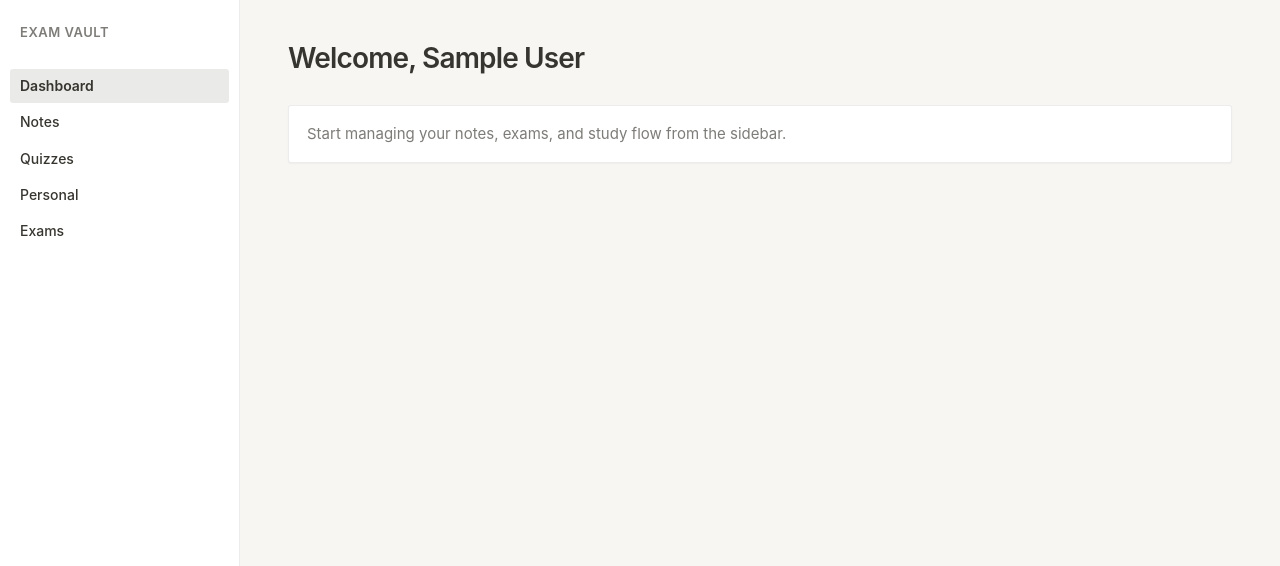
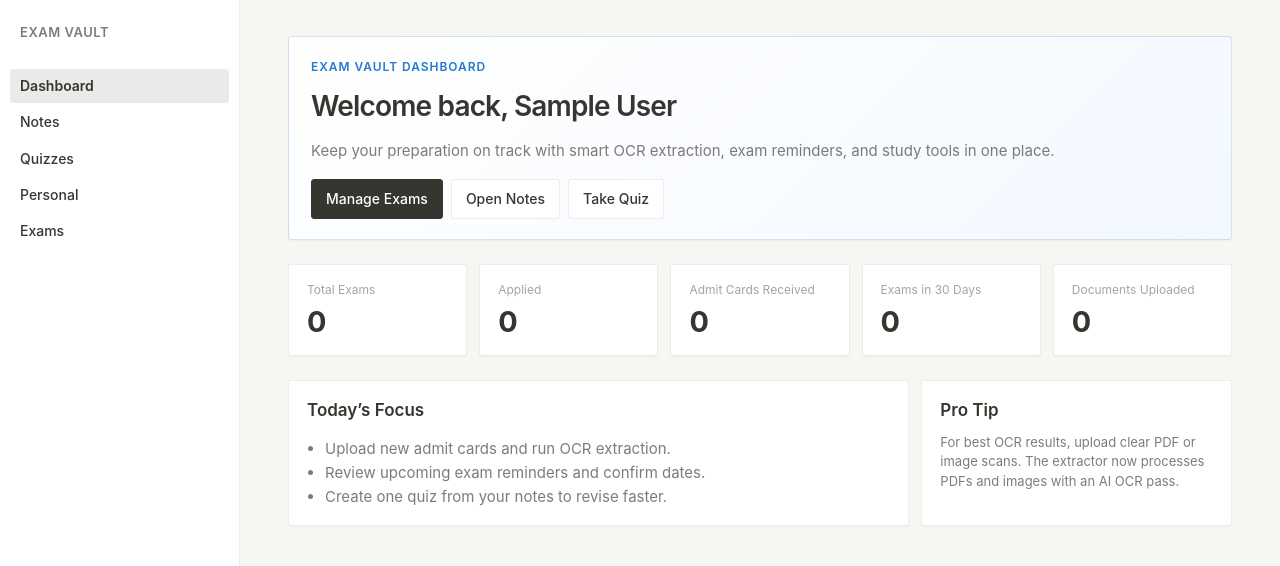
Before and after one commit to BiswajeetRaut/exam_vault, a Next.js app: page /dashboard in a window 1280 px wide. Shown: the top 566 px of the page. Built offline with nearby package versions, Linux system fonts and the light colour scheme; no server answers; the database is empty; sample sign-in values are in the browser's storage.

Commit message:
Fix exam OCR pipeline and redesign dashboard overview

```diff
--- a/app/api/exams/files/extract/route.ts
+++ b/app/api/exams/files/extract/route.ts
@@ -1,7 +1,7 @@
 import { FieldValue } from "firebase-admin/firestore"
 import { getAdminDb } from "@/lib/server/firebaseAdmin"
 import { verifyBearerUid } from "@/lib/server/verifyRequestUser"
-import { extractTextFromImageUrl, parseExamDataFromText } from "@/lib/server/examIntelligence"
+import { extractTextFromFileUrl, parseExamDataFromText } from "@/lib/server/examIntelligence"
 
 export const runtime = "nodejs"
 
@@ -10,6 +10,7 @@ function json(data: unknown, status = 200) {
 }
 
 export async function POST(request: Request) {
+  let fileRef: any = null
   try {
     const uid = await verifyBearerUid(request)
     const body = await request.json().catch(() => null)
@@ -20,7 +21,7 @@ export async function POST(request: Request) {
     }
 
     const db = getAdminDb()
-    const fileRef = db.collection("exam_files").doc(examFileId)
+    fileRef = db.collection("exam_files").doc(examFileId)
     const fileSnap = await fileRef.get()
     if (!fileSnap.exists) return json({ error: "Exam file not found" }, 404)
 
@@ -30,18 +31,15 @@ export async function POST(request: Request) {
     const fileUrl = String(file.fileUrl || "")
     if (!fileUrl) return json({ error: "Exam file URL is missing" }, 400)
 
-    let extractedText = ""
+    await fileRef.set(
+      {
+        ocrStatus: "processing",
+        updatedAt: FieldValue.serverTimestamp(),
+      },
+      { merge: true }
+    )
 
-    if (/\.(png|jpg|jpeg|webp)$/i.test(fileUrl)) {
-      extractedText = await extractTextFromImageUrl(fileUrl)
-    } else {
-      const res = await fetch(fileUrl)
-      if (!res.ok) {
-        return json({ error: "Could not download exam file" }, 422)
-      }
-      const text = await res.text()
-      extractedText = text
-    }
+    const extractedText = await extractTextFromFileUrl(fileUrl, String(file.fileType || ""))
 
     if (!extractedText || extractedText.trim().length < 20) {
       return json({ error: "Could not extract enough text from file" }, 422)
@@ -85,9 +83,21 @@ export async function POST(request: Request) {
       })
     }
 
-    return json({ ok: true, extracted: parsed })
+    return json({ ok: true, extracted: parsed, extractedChars: extractedText.length })
   } catch (e: unknown) {
     const msg = e instanceof Error ? e.message : "Server error"
+    if (fileRef) {
+      await fileRef
+        .set(
+          {
+            ocrStatus: "failed",
+            ocrError: msg,
+            updatedAt: FieldValue.serverTimestamp(),
+          },
+          { merge: true }
+        )
+        .catch(() => null)
+    }
     if (msg === "UNAUTHORIZED") return json({ error: "Unauthorized" }, 401)
     if (msg.includes("OPENAI_API_KEY") || msg.includes("EMBEDDING_API_KEY")) {
       return json({ error: "Server misconfiguration: OpenAI key" }, 503)
--- a/app/dashboard/page.tsx
+++ b/app/dashboard/page.tsx
@@ -2,18 +2,79 @@
 
 import { useAuth } from "@/context/AuthContext"
 import { useRouter } from "next/navigation"
-import { useEffect } from "react"
+import Link from "next/link"
+import { useEffect, useMemo, useState } from "react"
+import { collection, getDocs, query, where } from "firebase/firestore"
+import { db } from "@/lib/firebase"
+
+type DashboardStats = {
+  totalExams: number
+  appliedExams: number
+  admitCards: number
+  upcomingExams: number
+  totalFiles: number
+}
 
 export default function Dashboard() {
-
   const { user, loading } = useAuth()
   const router = useRouter()
+  const [stats, setStats] = useState<DashboardStats>({
+    totalExams: 0,
+    appliedExams: 0,
+    admitCards: 0,
+    upcomingExams: 0,
+    totalFiles: 0,
+  })
+  const [statsLoading, setStatsLoading] = useState(true)
 
   useEffect(() => {
     if (!loading && !user) {
       router.push("/login")
     }
   }, [user, loading, router])
+
+  useEffect(() => {
+    let ignore = false
+    const loadStats = async () => {
+      if (!user) return
+      setStatsLoading(true)
+      const examsSnap = await getDocs(query(collection(db, "exams"), where("userId", "==", user.uid)))
+      const filesSnap = await getDocs(
+        query(collection(db, "exam_files"), where("userId", "==", user.uid))
+      )
+
+      const now = new Date()
+      const exams = examsSnap.docs.map((doc) => doc.data() as any)
+      const next30Days = new Date(now)
+      next30Days.setDate(next30Days.getDate() + 30)
+
+      const computed: DashboardStats = {
+        totalExams: exams.length,
+        appliedExams: exams.filter((exam) => exam.status === "applied").length,
+        admitCards: exams.filter((exam) => exam.status === "admit_card_received").length,
+        upcomingExams: exams.filter((exam) => {
+          const d = exam.examDate?.toDate ? exam.examDate.toDate() : exam.examDate ? new Date(exam.examDate) : null
+          if (!d || Number.isNaN(d.getTime())) return false
+          return d >= now && d <= next30Days
+        }).length,
+        totalFiles: filesSnap.size,
+      }
+
+      if (!ignore) {
+        setStats(computed)
+        setStatsLoading(false)
+      }
+    }
+    loadStats().catch(() => !ignore && setStatsLoading(false))
+    return () => {
+      ignore = true
+    }
+  }, [user])
+
+  const welcomeMessage = useMemo(() => {
+    if (!user?.displayName) return "Welcome back"
+    return `Welcome back, ${user.displayName}`
+  }, [user?.displayName])
 
   if (loading) {
     return (
@@ -26,15 +87,60 @@ export default function Dashboard() {
   if (!user) return null
 
   return (
-    <div className="page-wide">
-      <h1 className="page-title">
-        Welcome{user.displayName ? `, ${user.displayName}` : ""}
-      </h1>
+    <div className="page-wide dashboard-overview">
+      <div className="dashboard-hero card card-pad-5">
+        <p className="dashboard-kicker">Exam Vault Dashboard</p>
+        <h1 className="page-title dashboard-hero-title">{welcomeMessage}</h1>
+        <p className="text-muted">
+          Keep your preparation on track with smart OCR extraction, exam reminders, and study tools in one
+          place.
+        </p>
+        <div className="mt-4 flex flex-gap-sm">
+          <Link href="/dashboard/exams" className="btn btn-primary">Manage Exams</Link>
+          <Link href="/dashboard/notes" className="btn">Open Notes</Link>
+          <Link href="/dashboard/quizzes" className="btn">Take Quiz</Link>
+        </div>
+      </div>
 
-      <div className="card card-pad-4">
-        <p className="text-muted">
-          Start managing your notes, exams, and study flow from the sidebar.
-        </p>
+      <div className="dashboard-stat-grid mt-6">
+        <div className="card card-pad-4">
+          <p className="text-xs">Total Exams</p>
+          <p className="dashboard-stat-value">{statsLoading ? "…" : stats.totalExams}</p>
+        </div>
+        <div className="card card-pad-4">
+          <p className="text-xs">Applied</p>
+          <p className="dashboard-stat-value">{statsLoading ? "…" : stats.appliedExams}</p>
+        </div>
+        <div className="card card-pad-4">
+          <p className="text-xs">Admit Cards Received</p>
+          <p className="dashboard-stat-value">{statsLoading ? "…" : stats.admitCards}</p>
+        </div>
+        <div className="card card-pad-4">
+          <p className="text-xs">Exams in 30 Days</p>
+          <p className="dashboard-stat-value">{statsLoading ? "…" : stats.upcomingExams}</p>
+        </div>
+        <div className="card card-pad-4">
+          <p className="text-xs">Documents Uploaded</p>
+          <p className="dashboard-stat-value">{statsLoading ? "…" : stats.totalFiles}</p>
+        </div>
+      </div>
+
+      <div className="dashboard-bottom-grid mt-6">
+        <div className="card card-pad-4">
+          <h2 className="section-title">Today’s Focus</h2>
+          <ul className="dashboard-list mt-3">
+            <li>Upload new admit cards and run OCR extraction.</li>
+            <li>Review upcoming exam reminders and confirm dates.</li>
+            <li>Create one quiz from your notes to revise faster.</li>
+          </ul>
+        </div>
+        <div className="card card-pad-4">
+          <h2 className="section-title">Pro Tip</h2>
+          <p className="text-sm mt-2">
+            For best OCR results, upload clear PDF or image scans. The extractor now processes PDFs and images
+            with an AI OCR pass.
+          </p>
+        </div>
       </div>
     </div>
   )
--- a/app/globals.css
+++ b/app/globals.css
@@ -583,3 +583,74 @@ a.btn {
   color: #b42318;
   margin-bottom: 10px;
 }
+
+/* —— Dashboard overview —— */
+.dashboard-overview {
+  display: flex;
+  flex-direction: column;
+}
+
+.dashboard-hero {
+  background: linear-gradient(135deg, #ffffff 0%, #f3f8ff 100%);
+  border-color: rgba(11, 107, 203, 0.18);
+}
+
+.dashboard-kicker {
+  font-size: 12px;
+  letter-spacing: 0.08em;
+  text-transform: uppercase;
+  color: rgba(11, 107, 203, 0.9);
+  font-weight: 600;
+  margin-bottom: 8px;
+}
+
+.dashboard-hero-title {
+  margin-bottom: 10px;
+}
+
+.dashboard-stat-grid {
+  display: grid;
+  grid-template-columns: repeat(5, minmax(0, 1fr));
+  gap: 12px;
+}
+
+.dashboard-stat-value {
+  font-size: 1.8rem;
+  line-height: 1.2;
+  font-weight: 700;
+  margin-top: 6px;
+  color: var(--nv-text);
+}
+
+.dashboard-bottom-grid {
+  display: grid;
+  grid-template-columns: 2fr 1fr;
+  gap: 12px;
+}
+
+.dashboard-list {
+  margin-left: 18px;
+  color: var(--nv-text-muted);
+}
+
+@media (max-width: 1120px) {
+  .dashboard-stat-grid {
+    grid-template-columns: repeat(3, minmax(0, 1fr));
+  }
+}
+
+@media (max-width: 820px) {
+  .dashboard-stat-grid {
+    grid-template-columns: repeat(2, minmax(0, 1fr));
+  }
+
+  .dashboard-bottom-grid {
+    grid-template-columns: 1fr;
+  }
+}
+
+@media (max-width: 520px) {
+  .dashboard-stat-grid {
+    grid-template-columns: 1fr;
+  }
+}
```
Also changed, not shown: lib/server/examIntelligence.ts (+89 -1 lines).
